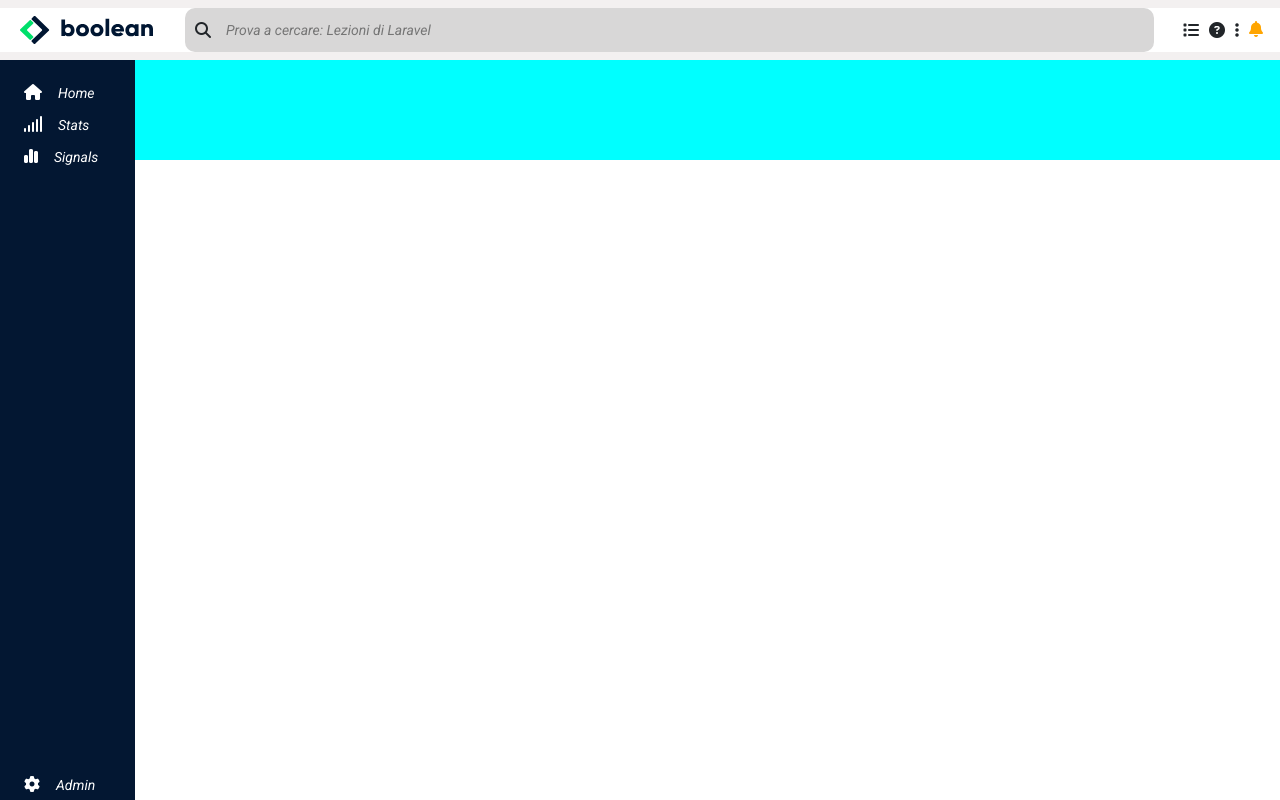
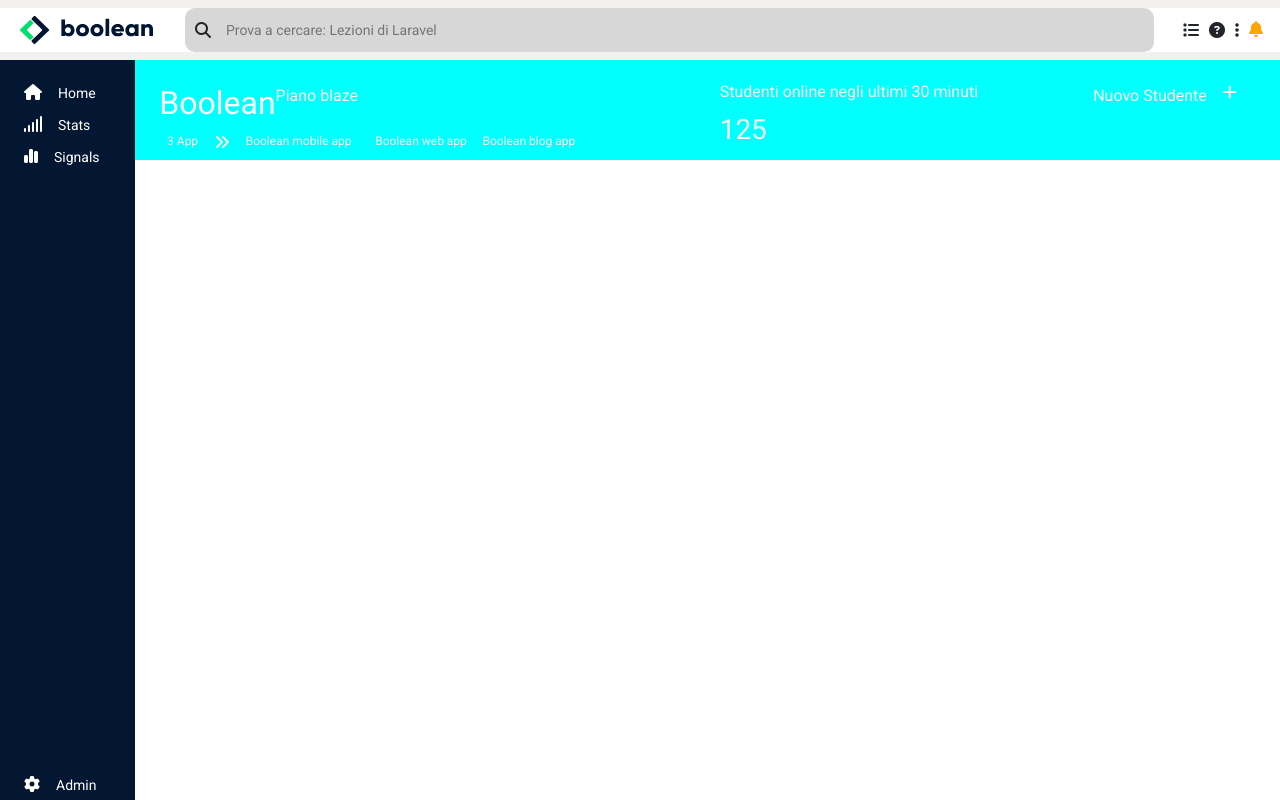
Before and after one commit to Saraesp/html-css-bootstrap-dashboard, a plain HTML site: page index.html in a window 1280 px wide. Drawn offline with nearby package versions, Linux system fonts and the light colour scheme.

Commit message:
fine parte topbar

```diff
--- a/index.html
+++ b/index.html
@@ -11,7 +11,7 @@
     <!-- Style css -->
     <link rel="stylesheet" href="./css/style.css">
     <link rel="stylesheet" href="https://cdnjs.cloudflare.com/ajax/libs/font-awesome/6.2.1/css/all.min.css" integrity="sha512-MV7K8+y+gLIBoVD59lQIYicR65iaqukzvf/nwasF0nqhPay5w/9lJmVM2hMDcnK1OnMGCdVK+iQrJ7lzPJQd1w==" crossorigin="anonymous" referrerpolicy="no-referrer"/>
-    <link href="https://fonts.googleapis.com/css2?family=Montserrat:wght@200;300&family=Roboto:ital,wght@1,400&display=swap" rel="stylesheet">
+    <link href="https://fonts.googleapis.com/css2?family=Montserrat:wght@200;300&family=Roboto&display=swap" rel="stylesheet">
 </head>
 <body>
     <header class="d-flex align-items-center">
@@ -75,9 +75,28 @@
             </div>
             <div class="topbar text-white p-4">
                 <div class="row gy-3">
-                    <div class="col-12 col-md-4 col-md-6"></div>
-                    <div></div>
-                    <div></div>
+                    <div class="col-12 col-md-4 col-lg-6 order-2 order-sm-0">
+                        <div class="d-flex">
+                            <h2>Boolean</h2>
+                            <span class="style-badge text-white fw-light">Piano blaze</span>
+                        </div>
+                        <div class="d-flex">
+                        <span class="badge rounded-pill text-white background-light fw-light me-2">3 App</span>
+                        <i class="fa-solid fa-angles-right me-2 mt-1"></i>
+                        <span class="badge rounded-pill text-white background-light fw-light d-lg-none me-2"><i class="fa-solid fa-plus"></i></span>
+                        <span class="badge rounded-pill text-white background-light fw-light d-none d-lg-block me-2">Boolean mobile app</span>
+                        <span class="badge rounded-pill text-white background-light fw-light d-none d-lg-block me-2s">Boolean web app</span>
+                        <span class="badge rounded-pill text-white background-light fw-light d-none d-lg-block">Boolean blog app</span>
+                    </div>
+                    </div>
+                    <div class="col-12 col-md-4 col-lg-4 order-3 order-sm-0 lh-1">
+                        <p class="fw-light font-size-12">Studenti online negli ultimi 30 minuti</p>
+                        <p class="fs-3">125</p>
+                    </div>
+                    <div class="col-12 col-md-4 col-lg-2 order-1 order-sm-0 d-flex">
+                        <p class="fw-light font-size-12 pe-3 "> Nuovo Studente</p>
+                        <i class="fa-solid fa-plus"></i>
+                    </div>
                 </div>
             </div>
         </div>
```
